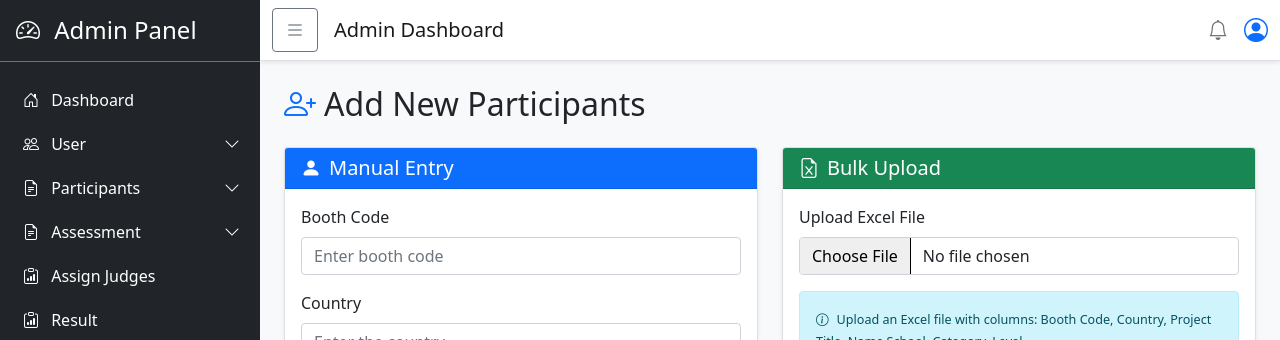
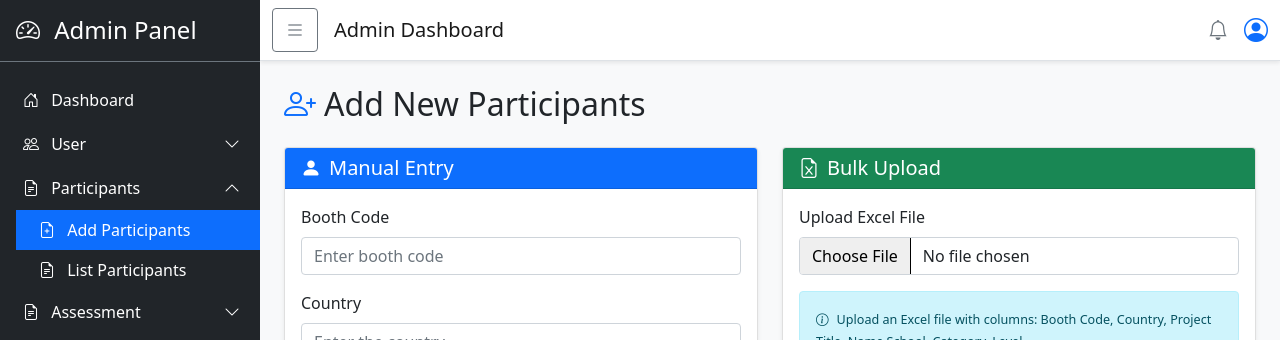
Before and after one commit to iysaofficial/Admin_Offline-Judging-System, a Next.js app: page /addparticipants in a window 1280 px wide. Shown: the top 340 px of the page. Built offline with nearby package versions, Linux system fonts and the light colour scheme; no server answers; the database is empty.

Commit message:
fix collapse dan expand sub sidebar menu agar terbuka saat sedang berada di page nya

```diff
--- a/src/components/sidebarcomp.tsx
+++ b/src/components/sidebarcomp.tsx
@@ -1,7 +1,7 @@
 "use client";
 
 import { useRouter } from "next/navigation";
-import { useState } from "react";
+import { useState, useEffect } from "react";
 
 type PageKey =
   | "/dashboard"
@@ -40,6 +40,16 @@ const SidebarComp: React.FC<SidebarCompProps> = ({
     setCurrentPage(key);
     router.push(key);
   };
+
+  useEffect(() => {
+    if (currentPage === "/adduser" || currentPage === "/listuser" || currentPage === "/userdetails" || currentPage === "/useredit") {
+      setUserDropdownOpen(true);
+    } else if (currentPage === "/addparticipants" || currentPage === "/listparticipants") {
+      setParticipantsDropdownOpen(true);
+    } else if (currentPage === "/addassessment" || currentPage === "/listassessment") {
+      setAssessmentDropdownOpen(true);
+    }
+  }, [currentPage]);
 
   // Fungsi logout dari code lama
   const handleLogout = () => {
```
